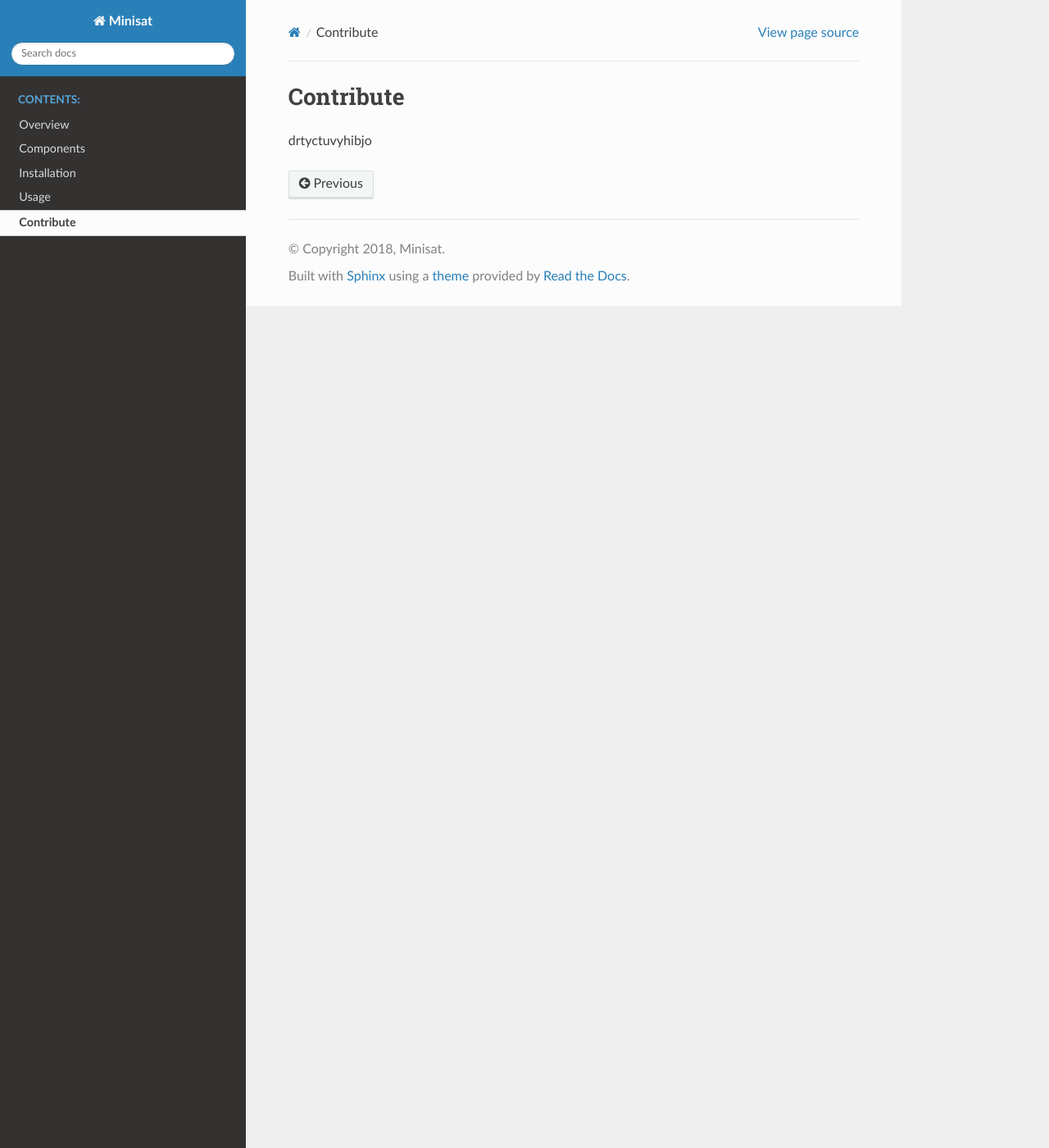
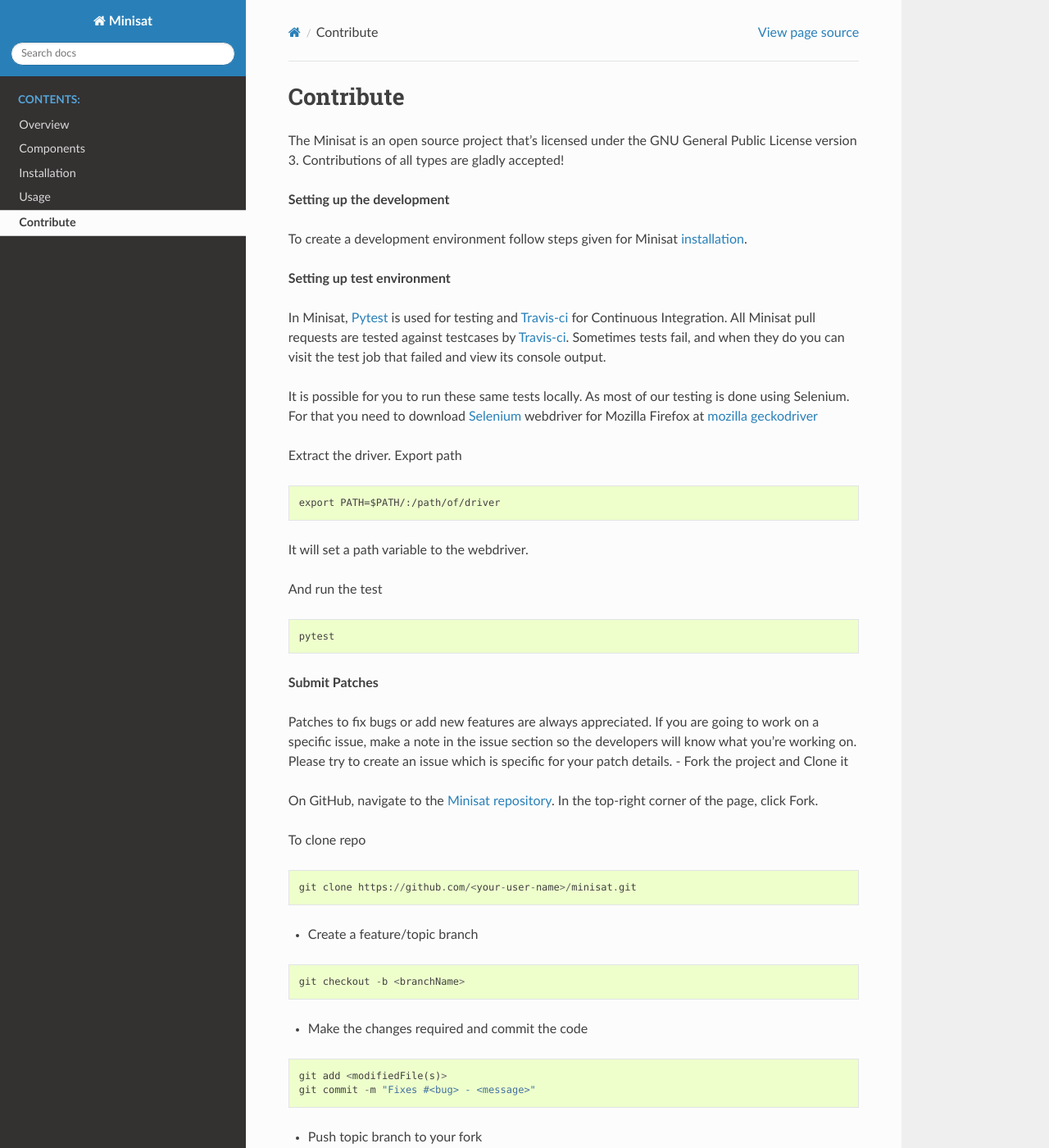
Before and after one commit to miniSat/Minisat, a Sphinx documentation site: the page built from docs/contribute.rst, in a window 1280 px wide and 1400 px high. Shown: the whole window at 82% size. Built offline with Sphinx 7.4.7 and the Read the Docs theme 2.0.0, drawn with Linux system fonts in a browser that asks for light colours; some of the changed text lies outside the part shown.

Commit message:
add contribute in docs and update installation in docs Signed-off-by: khomesh24 <khomeshthakre24@gmail.com>

```diff
--- a/docs/contribute.rst
+++ b/docs/contribute.rst
@@ -1,4 +1,68 @@
 Contribute
 ==========
 
-drtyctuvyhibjo
+The Minisat is an open source project that’s licensed under the GNU General Public License version 3. Contributions of all types are gladly accepted!
+
+**Setting up the development**
+
+To create a development environment follow steps given for Minisat `installation <http://minisat.readthedocs.io/en/latest/installation.html>`_.
+
+**Setting up test environment**
+
+In Minisat, `Pytest <https://docs.pytest.org/en/latest/>`_ is used for testing and `Travis-ci <https://travis-ci.com/>`_ for Continuous Integration.
+All Minisat pull requests are tested against testcases by `Travis-ci <https://travis-ci.org/miniSat/Minisat>`_. Sometimes tests fail, and when they do you can visit the test job that failed and view its console output.
+
+It is possible for you to run these same tests locally. As most of our testing is done using Selenium. For that you need to download `Selenium <http://www.seleniumhq.org/>`_ webdriver for Mozilla Firefox at `mozilla geckodriver <https://github.com/mozilla/geckodriver/releases>`_
+
+Extract the driver.
+Export path
+::
+
+    export PATH=$PATH/:/path/of/driver
+
+It will set a path variable to the webdriver.
+
+And run the test
+::
+
+    pytest
+
+
+**Submit Patches**
+
+Patches to fix bugs or add new features are always appreciated. If you are going to work on a specific issue, make a note in the issue section so the developers will know what you’re working on. Please try to create an issue which is specific for your patch details.
+- Fork the project and Clone it
+
+On GitHub, navigate to the `Minisat repository <https://github.com/miniSat/minisat/>`_. In the top-right corner of the page, click Fork.
+
+
+To clone repo
+::
+
+    git clone https://github.com/<your-user-name>/minisat.git
+
+
+
+- Create a feature/topic branch
+
+::
+
+    git checkout -b <branchName>
+
+- Make the changes required and commit the code
+
+::
+
+    git add <modifiedFile(s)>
+    git commit -m "Fixes #<bug> - <message>"
+
+- Push topic branch to your fork
+
+::
+
+    git push origin <branchName>
+
+
+- Issue a pull request
+
+To create pull request follow the `link <https://help.github.com/articles/about-pull-requests/>`_.
```
Also changed, not shown: docs/installation.rst (+4 -6 lines), 1 other file.
